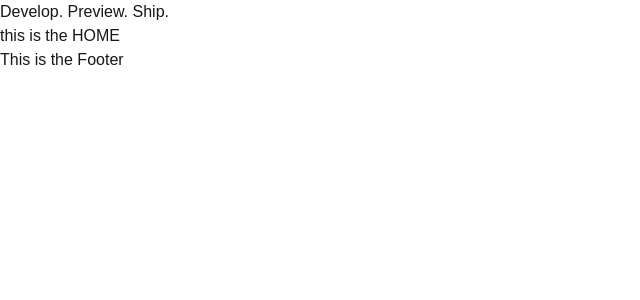
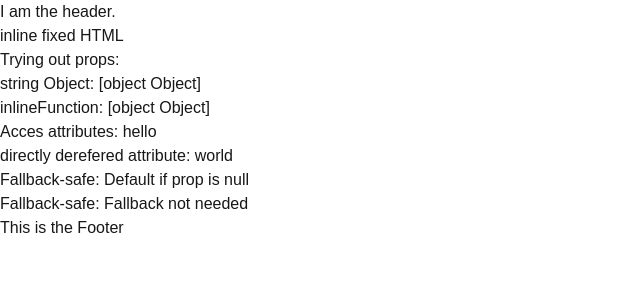
Before and after one commit to incivileluca/react-foundations, a Next.js app in the folder toy-app/: page / in a window 1280 px wide. Shown: the top 300 px of the page, without its empty margins (0-640 px from the left). Built offline with nearby package versions, Linux system fonts and the light colour scheme.

Commit message:
try out working with props in JSX

```diff
--- a/toy-app/app/page.tsx
+++ b/toy-app/app/page.tsx
@@ -1,20 +1,54 @@
 import Image from "next/image";
+import { ReactElement, JSXElementConstructor, ReactNode, ReactPortal } from "react";
 
 export default function Home() {
   return (
  <div>
   <Header/>
-  <h6>this is the HOME</h6>
+  <h6>inline fixed HTML</h6>
+  <AcceptsProps content="hello"/>
+  <DivwithContent content="world"/>
+  <DivwithContentFallback/>
+  <DivwithContentFallback content="Fallback not needed"/>
+
   <Footer/>
   </div>
 
   );
 }
 
+//Question: should props be declared as type any? Better solutions?
+//Especially be carefull when working with data from outside sources
+function AcceptsProps(props: any){
+  console.log(props);
+  let stringObject = props.toString();
+   return(
+    <>
+    <div>Trying out props:</div>
+    <div>string Object: {stringObject} </div>
+    <div>inlineFunction: {props.toString()} </div>
+    <div>Acces attributes: {props.content}</div>
+    </>
+  );
+}
+
+  function DivwithContent({content}: any){
+     return(
+     <div>directly derefered attribute: {content}</div>
+     );
+  }
+
+    function DivwithContentFallback({content}: any){
+     return(
+     <div>Fallback-safe: {content ? content : "Default if prop is null"}</div>
+     );
+  }
+
+
 function Header(){
 return(
     <header>
-        <h1>Develop. Preview. Ship.</h1>
+        <h1>I am the header.</h1>
   </header>
 );
 }
@@ -26,5 +60,5 @@ function Footer(){
       <h6>This is the Footer</h6>
     </footer>
     </>
-  )
+  );
 }
```
